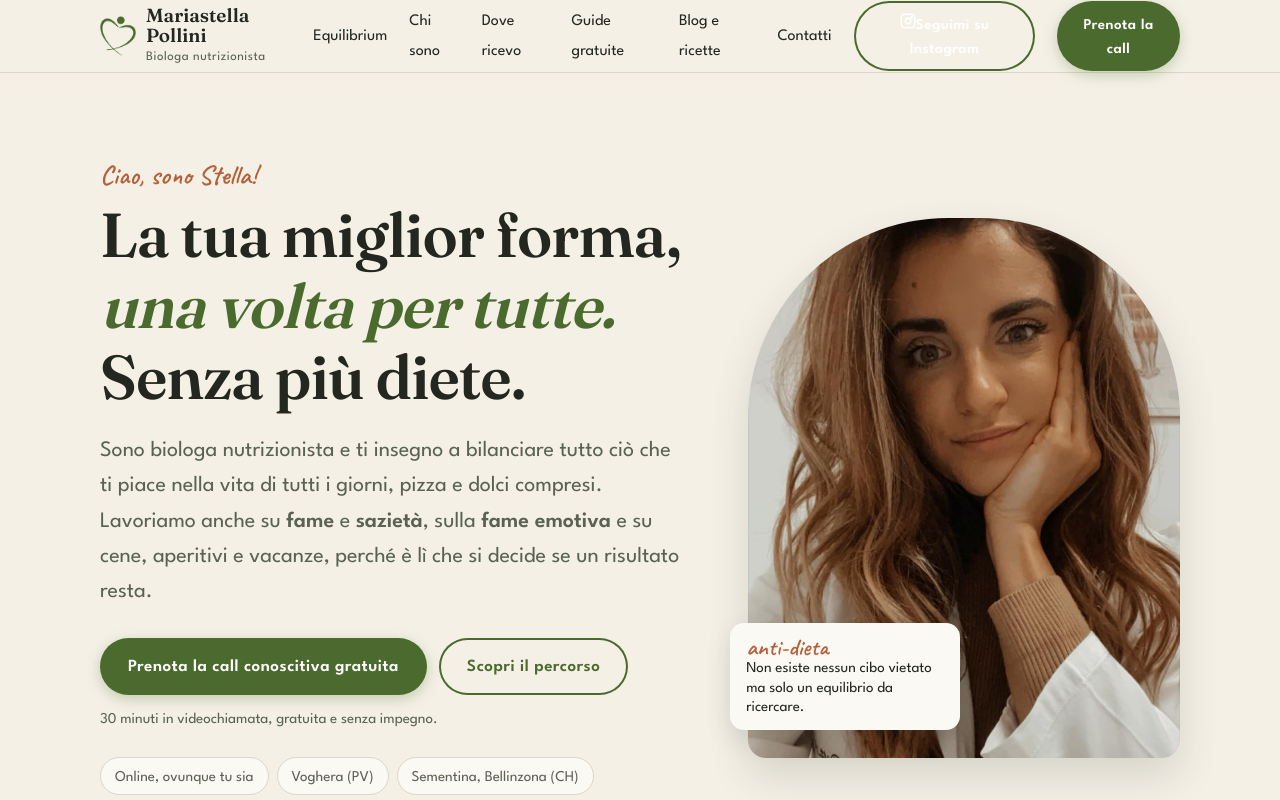
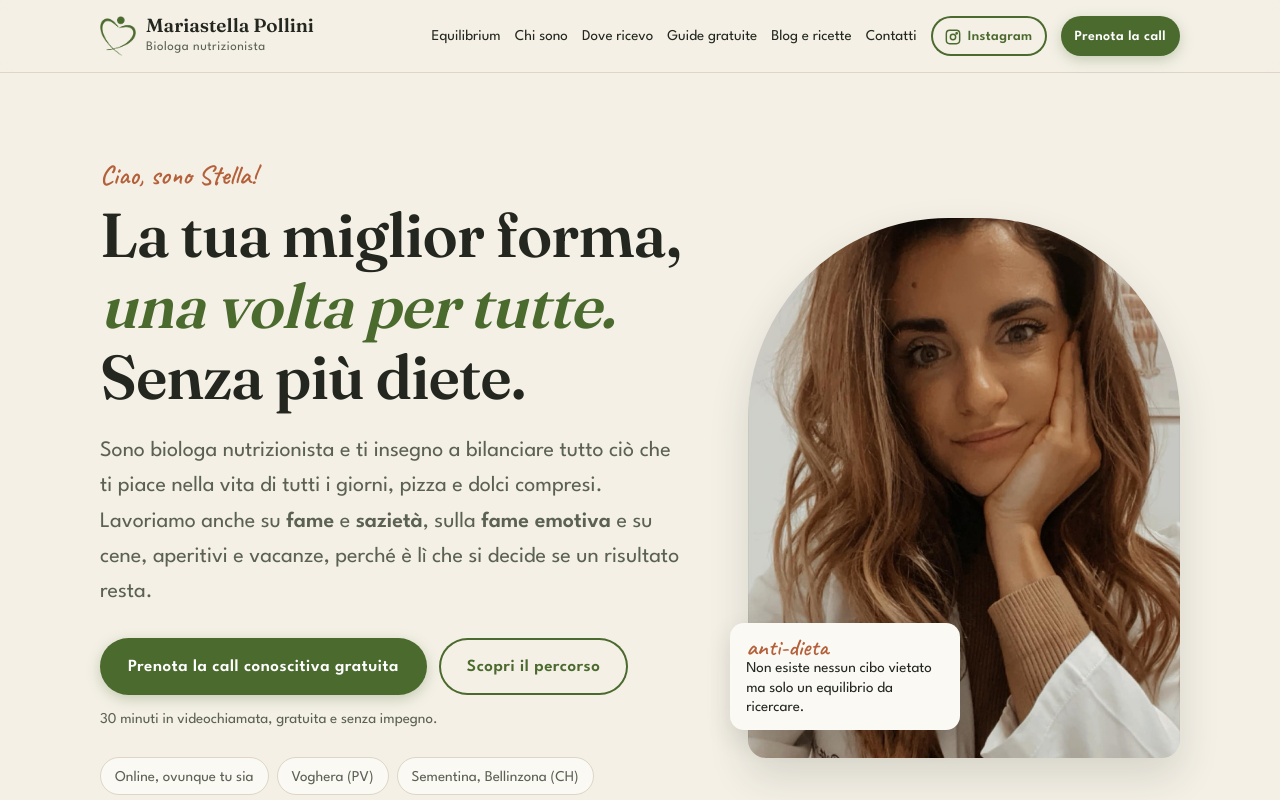
Before and after one commit to mariastellapollini/moduli-stella, a plain HTML site: page sito-nuovo/index.html in a window 1280 px wide. Shown: the top 800 px of the page. Drawn offline with Linux system fonts and the light colour scheme.

Commit message:
Anteprima: bottone Instagram

```diff
--- a/sito-nuovo/style.css
+++ b/sito-nuovo/style.css
@@ -87,6 +87,8 @@ section { padding: clamp(56px, 9vw, 104px) 0; }
   border-bottom: 1px solid var(--line);
 }
 .nav { display: flex; align-items: center; justify-content: space-between; gap: 16px; height: 72px; }
+.brand { flex: none; }
+.brand-name, .brand-role { white-space: nowrap; }
 .brand { display: flex; align-items: center; gap: 10px; text-decoration: none; color: var(--ink); }
 .brand-mark {
   width: 36px; height: 40px; flex: none;
@@ -102,6 +104,11 @@ section { padding: clamp(56px, 9vw, 104px) 0; }
 .menu a:hover, .menu a[aria-current="page"] { color: var(--green); }
 .menu a[aria-current="page"] { font-weight: 600; }
 .menu .btn { color: #fff; padding: 12px 20px 10px; font-size: 15px; }
+.menu .ig-btn { color: var(--green); padding: 10px 16px 8px; font-size: 14px; white-space: nowrap; display: inline-flex; align-items: center; gap: 7px; }
+.menu .ig-btn:hover { color: #fff; }
+.menu a { white-space: nowrap; }
+@media (max-width: 1360px) and (min-width: 961px) { .ig-long { display: none; } }
+@media (max-width: 1360px) and (min-width: 961px) { .menu { gap: 14px; } .menu a { font-size: 15px; } .menu .ig-btn { padding: 9px 12px 7px; font-size: 13px; } .menu .btn { padding: 10px 14px 8px; font-size: 14px; } }
 .menu-toggle { display: none; background: none; border: 0; padding: 8px; cursor: pointer; color: var(--ink); }
 .menu-toggle svg { display: block; }
 
@@ -119,6 +126,8 @@ section { padding: clamp(56px, 9vw, 104px) 0; }
   .menu.open { display: flex; }
   .menu li a { display: block; padding: 13px 0; border-bottom: 1px solid var(--line); font-size: 18px; }
   .menu li:last-child a { border: 0; margin-top: 14px; padding: 15px 20px 13px; }
+  .menu li a.ig-btn { display: flex; justify-content: center; border: 0; margin-top: 14px; padding: 14px 20px 12px; font-size: 17px; }
+  .menu li a.ig-btn + * { }
 }
 
 /* hero */
```
